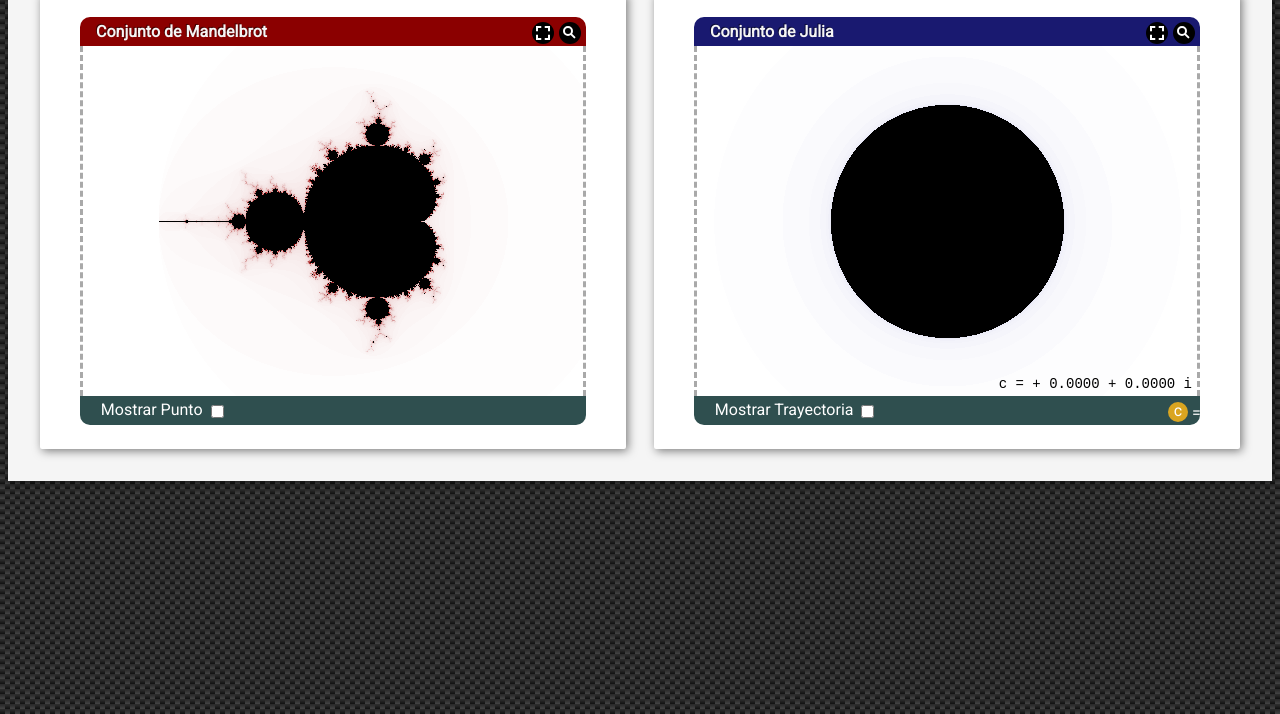
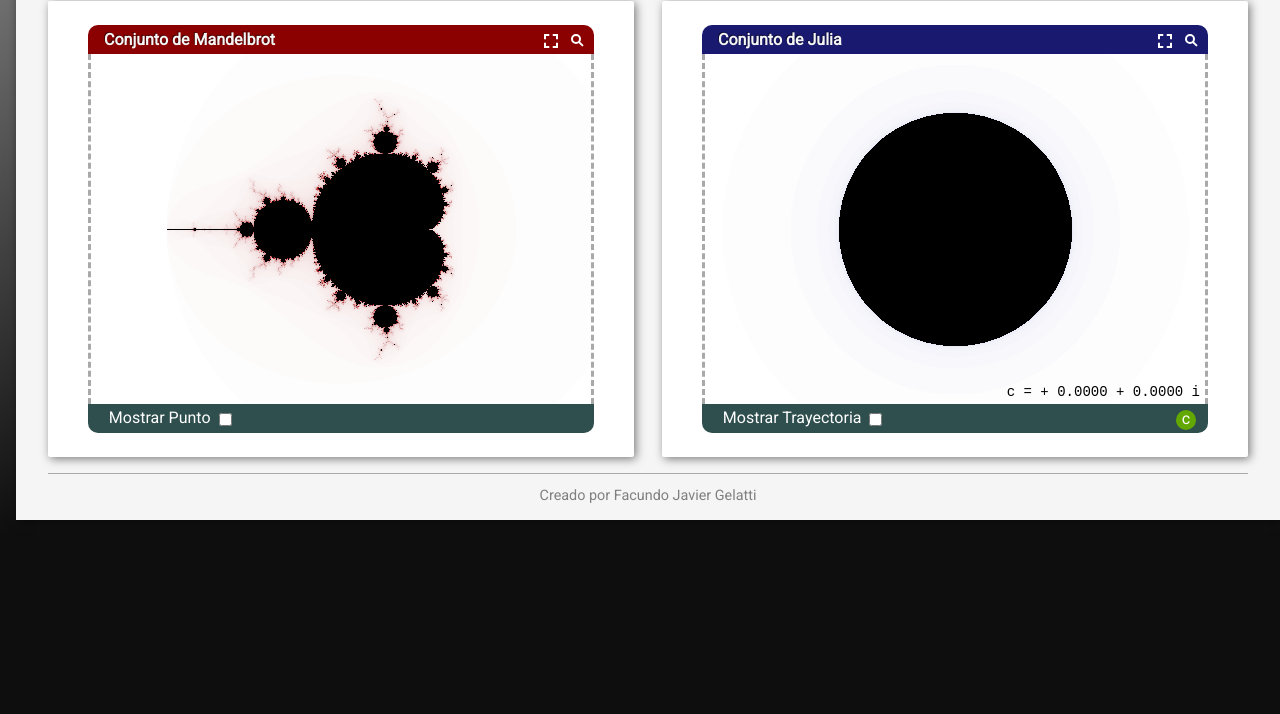
Before and after one commit to JavierGelatti/graficador-fractales-complejos, a plain HTML site: page index.html in a window 1280 px wide. Shown: the part 86-800 px from the top of the page. Drawn offline with Linux system fonts and the light colour scheme.

Commit message:
Mejorar interfaz de usuario

```diff
--- a/css/estilos.css
+++ b/css/estilos.css
@@ -1,7 +1,15 @@
 @import url(http://fonts.googleapis.com/css?family=Roboto);
 html {
-    background: url(../img/carbon_fiber.png) dimgray;
+    background: #0e0e0e;
     font-family: 'Roboto', serif;
+    padding: 0;
+}
+body {
+    padding: 1em;
+    margin: 0;
+    background: #0e0e0e;
+    background: linear-gradient(to bottom, #7d7e7d 0%,#0e0e0e 100%);
+    background-repeat: no-repeat;
 }
 #wrapper {
     background: whitesmoke;
@@ -17,6 +25,14 @@ section {
     box-shadow: 2px 2px 10px rgba(0, 0, 0, .5);
     border-radius: 2px;
     margin-bottom: 1em;
+}
+footer {
+    text-align: center;
+    clear: both;
+    border-top: 1px solid darkgray;
+    padding-top: .9em;
+    font-size: .9em;
+    color: gray;
 }
 section.mandelbrot {
     float: left;
@@ -59,20 +75,23 @@ section > h2 > span {
     float: right;
     width: 22px;
     height: 22px;
-    background: black;
+    background: none;
     border-radius: 11px;
     margin: 0 0 0 5px;
     position: relative;
     cursor: pointer;
-    transition: transform .2s ease-in-out, background .03s ease-in;
+    transition: transform  .20s ease-in-out,
+                background .03s ease-in;
 }
 section > h2 > span:hover {
     z-index: 9;
     transform: scale(1.6);
 }
 section > h2 > span:active {
+    z-index: 9;
     background: goldenrod;
     transform: scale(1.8);
+    transition: transform .05s ease-in-out;
 }
 section > h2 > span.activado {
     z-index: 9;
@@ -131,7 +150,10 @@ section > div > input {
     right: -239px;
     margin-top: 1px;
     display: inline-block;
-    transition: right .8s ease-in-out, background .8s ease-in-out;
+    transition: right      .8s ease-in-out,
+                background .8s ease-in-out,
+                color      .8s ease-in-out;
+    color: rgba(255, 255, 255, 0);
 }
 .complejo > span {
     border-radius: 11px;
@@ -142,11 +164,25 @@ section > div > input {
     display: inline-block;
     text-align: center;
     line-height: 17px;
-    background: goldenrod;
+    background: #63A800;
     cursor: pointer;
+    transition: background .8s ease-in-out;
+    opacity: 1;
+    color: white;
+}
+.complejo * {
+    opacity: 0;
+    transition: opacity .8s ease-in-out;
+}
+.complejo.activado * {
+    opacity: 1;
 }
 .complejo.activado {
     right: 5px;
+    background: goldenrod;
+    color: rgba(255, 255, 255, 1);
+}
+.complejo.activado > span {
     background: goldenrod;
 }
 .complejo > label {
--- a/index.html
+++ b/index.html
@@ -7,7 +7,7 @@
 </head>
 <body>
 <div id="wrapper">
-<h1>Graficador de Fractales Complejos</h1>
+    <header><h1>Graficador de Fractales Complejos</h1></header>
     <section class="mandelbrot">
         <h2>Conjunto de Mandelbrot <span class="zoom"></span><span class="reiniciar"></span></h2>
         <canvas width="500" height="350" id="canvasMandelbrot"></canvas>
@@ -34,6 +34,7 @@
             </form>
         </div>
     </section>
+    <footer>Creado por Facundo Javier Gelatti</footer>
 </div>
 
 <script src="js/utilidades/Canvas.js"></script>
```
Also changed, not shown: img/carbon_fiber.png (deleted). Lines whose indentation alone changed are shown as unchanged.
